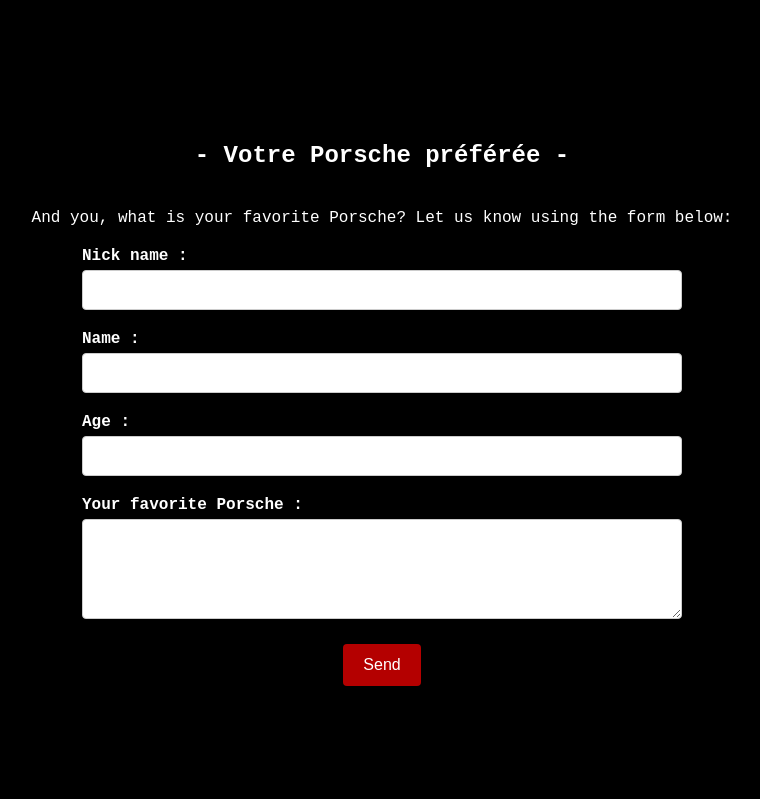
After one commit to amrn-00/symfony-project, a Symfony app: template templates/porsche/index.html.twig in a window 1280 px wide. The commit adds this page. Shown: the part 2944-3743 px from the top of the page, without its empty margins (258-1018 px from the left). Run offline with Twig, Linux system fonts and the light colour scheme; the template is opened without the code that fills it, so the values that code supplies are empty; some libraries are stand-ins or nearby versions.

Commit message:
Initial commit of Symfony project

```diff
--- /dev/null
+++ b/public/styles.css
@@ -0,0 +1,160 @@
+* {
+    margin: 0;
+    padding: 0;
+    box-sizing: border-box;
+
+}
+
+body {
+    font-family: "Courier New", Courier, monospace;
+    color: #020202;
+}
+
+
+ #main {
+
+    text-align: center;
+    background-color: #000000;
+    color: white;
+  }
+
+  #title {
+    font-size: 20px;
+    text-align: center;
+    padding-top: 50px;
+
+  }
+
+  #intro-section {
+    width: 100%;
+    height: 100vh;
+    background-color: #000000;
+    display: flex;
+    flex-direction: column;
+    justify-content: center;
+    align-items: center;
+    text-align: center;
+  }
+
+  #img-div {
+    margin-top: 20px; /* Ajuste la marge selon ton design */
+  }
+
+  #image {
+    max-width: 65%;
+    height: auto;
+    transition: transform 0.3s ease-in-out; /* Ajoute une transition pour le transform */
+  }
+
+  #image:hover {
+    transform: scale(1.1); /* Zoom de 10% au survol */
+  }
+
+  #img-caption {
+    margin-top: 10px;
+    font-style: italic;
+  }
+
+#history {
+    width: 100%;
+    height: 100%;
+    display: flex;
+    justify-content: center;
+    align-items: center;
+    flex-direction: column;
+}
+
+  img {
+    max-width: 50%;
+    display: block;
+    height: auto;
+    margin: 0 auto;
+    padding: 10px;
+  }
+
+  h2 {
+    margin-top: 30px;
+    margin-bottom: 30px;
+  }
+
+#tribute-info {
+    width: 80%;
+
+}
+
+  p {
+    margin-top: 30px;
+    margin-bottom: 30px;
+    display: flex;
+    justify-content: center;
+    flex-direction: column;
+  }
+
+  #feedback {
+    width: 100%;
+    height: 100vh;
+    background: #000000;
+    color: white;
+    font-family: "Courier New", Courier, monospace;
+    display: flex;
+    justify-content: center;
+    flex-direction: column;
+
+
+
+  }
+
+  #feedback h2 {
+    font-size: 24px;
+    margin-bottom: 10px;
+  }
+
+  #feedback p {
+    font-size: 16px;
+    margin-bottom: 20px;
+  }
+
+  #feedback-form {
+    max-width: 600px;
+    width: 600px;
+    margin: 0 auto;
+  }
+
+  .form-group {
+    margin-bottom: 20px;
+    text-align: left;
+  }
+
+  .form-group label {
+    display: block;
+    font-weight: bold;
+    margin-bottom: 5px;
+  }
+
+  .form-group input,
+  .form-group textarea {
+    width: 100%;
+    padding: 10px;
+    font-size: 16px;
+    border: 1px solid #ccc;
+    border-radius: 4px;
+  }
+
+  .form-group textarea {
+    resize: vertical;
+    min-height: 100px;
+  }
+
+  button[type="submit"] {
+    background-color: #ff0000b4;
+    color: white;
+    padding: 12px 20px;
+    border: none;
+    border-radius: 4px;
+    cursor: pointer;
+    font-size: 16px;
+  }
+
+  button[type="submit"]:hover {
+    background-color: #45a0499f;
+  }
--- /dev/null
+++ b/templates/porsche/index.html.twig
@@ -0,0 +1,93 @@
+<!DOCTYPE html>
+<html lang="fr">
+<head>
+    <meta charset="UTF-8">
+    <meta name="viewport" content="width=device-width, initial-scale=1.0">
+    <title>{{ title }}</title>
+    <link rel="stylesheet" href="/styles.css">
+    <link href="https://fonts.googleapis.com/css?family=Open+Sans|Poiret+One" rel="stylesheet">
+</head>
+<body>
+
+    <main id="main">
+
+
+
+<section id="intro-section">
+  <h1 id="title">Porsche Carrera 911 Tribute</h1>
+
+  <div id="img-div">
+    <img id="image" src="/images/porshe.png" alt="All Porsche Carrera 911 generations"/>
+    <figcaption id="img-caption">All Porsche Carrera Generations</figcaption>
+  </div>
+</section>
+
+<section id="history">
+  <h2><strong>- Basic Concept Unchanged -</strong></h2>
+
+  <div id="tribute-info">
+    <p>No other car is more instantly recognizable so lets start with the design. The Porsche 911s iconic design and silhouette have remained the same since the car was first unveiled in 1963 at Frankfurt show as the Porsche 901. Almost 60 years later and just about anybody can tell you when a 911 passes by, no matter what year it was made. All 911s look like 911s, that is a no brainer.</p>
+
+    <p>What else makes a Porsche 911 a Porsche 911. All 911s are two-door, 2+2 high performance rear-engined sports cars. That formula is unaltered so far in almost 60 years of development. The 911 is always made in Germany and has been since the first model rolled off the production floor in 1963. All 911s have a rear-mounted six cylinder boxer engine and all round independent suspension.</p>
+  </div>
+
+  <h3>- Generations -</h3>
+
+  <img src="https://www.supercars.net/blog/wp-content/uploads/2018/10/JustSold-1.jpg"/>
+  <p>
+    <strong>Model Year:</strong> 1963–1989<br>
+    <strong>Units Produced:</strong> 81,100<br>
+    <strong>Body Styles:</strong> 2-door coupé, 2-door targa top (1966–89), 2-door convertible (1982–89)<br>
+    <strong>Engine Type:</strong> Air-cooled flat-6<br>
+    <strong>Engines:</strong> Nat Aspirated (2.0 L, 2.2 L, 2.4 L, 2.7 L, 3.0 L, 3.2 L), Turbo (3.0 L Turbo, 3.3 L Turbo)<br>
+    <strong>Transmissions:</strong> 5-speed manual, 4-speed automatic<br>
+    <strong>Wheelbase:</strong> 87.0 – 89.3 in<br>
+    <strong>Length:</strong> 168.9 in <strong>Width:</strong> 66.9 – 70.1 in <strong>Height:</strong> 51.2 – 51.6 in<br>
+  </p>
+
+  <img src="https://www.supercars.net/blog/wp-content/uploads/2018/10/Porsche-911-G-Series-.jpg"/>
+  <p>
+    <strong>Model Year:</strong> 1973–1989<br>
+    <strong>Units Produced:</strong> 198,414<br>
+    <strong>Body Styles:</strong> 2-door coupé, 2-door targa top (1973–89), 2-door convertible (1982–89)<br>
+    <strong>Engine Type:</strong> Air-cooled flat-6<br>
+    <strong>Engines:</strong> Naturally Aspirated (3.6 L, 3.75 L); Turbo (3.3 L turbo, 3.6 L turbo)<br>
+    <strong>Transmissions:</strong> 5-speed manual, 4-speed automatic<br>
+    <strong>Wheelbase:</strong> 87.0 – 89.3 in<br>
+    <strong>Length:</strong> 168.9 in <strong>Width:</strong> 66.9 – 70.1 in <strong>Height:</strong> 51.2 – 51.6 in<br>
+  </p>
+
+  <!-- Ajoute les autres générations ici si nécessaire -->
+
+  <img src="https://www.supercars.net/blog/wp-content/uploads/2018/10/992-911.jpg"/>
+
+
+
+<section id="feedback">
+  <h2>-  Votre Porsche préférée  -</h2>
+  <p>And you, what is your favorite Porsche? Let us know using the form below:
+</p>
+
+  <form id="feedback-form">
+    <div class="form-group">
+      <label for="nom">Nick name :</label>
+      <input type="text" id="Nick Name" name="Nick Name" required>
+    </div>
+    <div class="form-group">
+      <label for="prenom">Name :</label>
+      <input type="text" id="Name" name="prenom" required>
+    </div>
+    <div class="form-group">
+      <label for="age">Age :</label>
+      <input type="number" id="age" name="age" required>
+    </div>
+    <div class="form-group">
+      <label for="message">Your favorite Porsche :</label>
+      <textarea id="message" name="message" rows="4" required></textarea>
+    </div>
+    <button type="submit">Send</button>
+  </form>
+</section>
+</main>
+</body>
+</html>
```
Also changed, not shown: src/Controller/PorscheController.php (added, +18 -0 lines), templates/base.html.twig (+7 -14 lines), public/images/arrow.png (added), public/images/porshe.png (added), public/index.php (line endings or trailing spaces), 2 other files.
